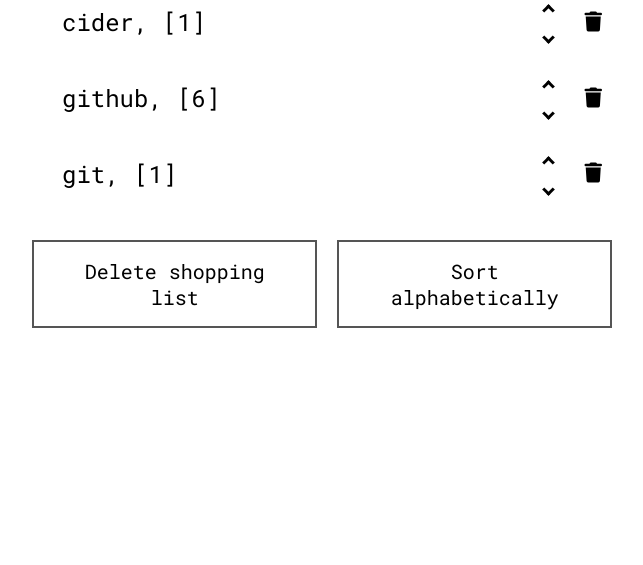
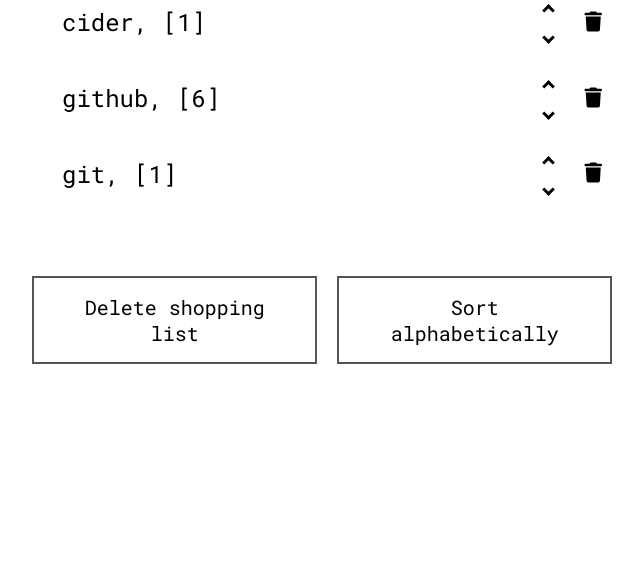
Before and after one commit to Stianao/Shopping-List, a Flask app: page / in a window 1280 px wide. Shown: the part 1904-2469 px from the top of the page, without its empty margins (318-961 px from the left). Before the commit the page ends 2232 px from the top, so only its background shows below. Run offline with Flask 3, Linux system fonts and the light colour scheme; data comes from the database, SQL or seed files in the repository; both versions use the stored data as it was after the commit.

Commit message:
small update

```diff
--- a/static/style.css
+++ b/static/style.css
@@ -79,7 +79,7 @@ p {
     text-decoration: none;
     display: inline-block;
     font-size: 20px;
-    margin: 4px 10px;
+    margin: 40px 10px;
     transition-duration: 0.4s;
     cursor: pointer;
     font-family: 'Roboto Mono';
```
Also changed, not shown: database_file.db.
